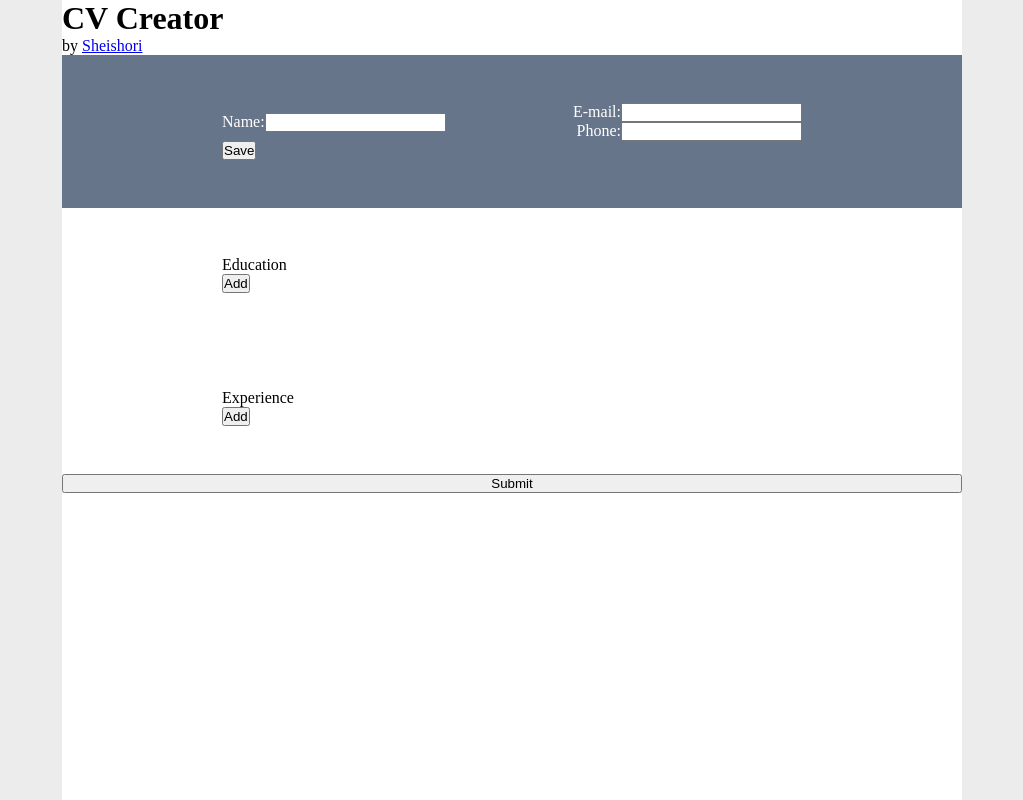
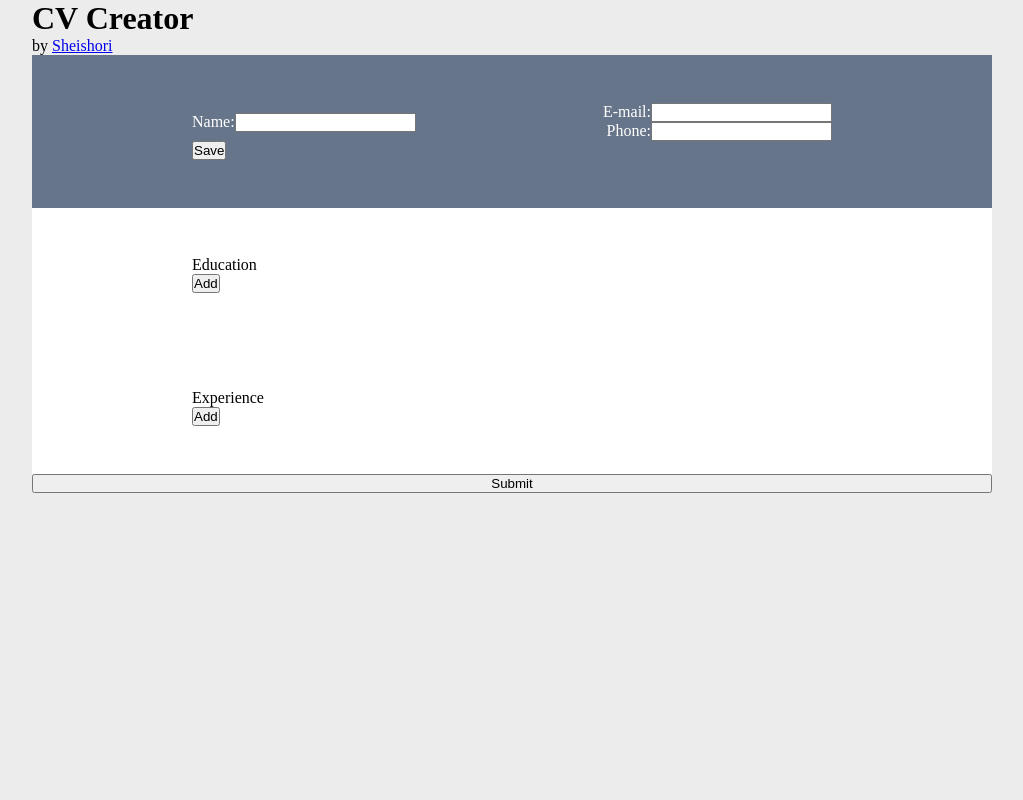
Before and after one commit to Sheishori/cv-creator, a React (Create React App) app: page / in a window 1280 px wide. Shown: the whole page, without its empty margins (128-1151 px from the left). Built offline with nearby package versions, Linux system fonts and the light colour scheme.

Commit message:
Change sizing and background placement of the main app component

```diff
--- a/src/styles/App.css
+++ b/src/styles/App.css
@@ -16,11 +16,11 @@ body {
 	min-height: 100vh;
 	display: flex;
 	flex-direction: column;
-	background-color: white;
 }
 
 .App > form,
 .App > div {
-	width: 900px;
+	width: 60rem;
 	padding: 3rem 10rem;
+	background-color: white;
 }
```
